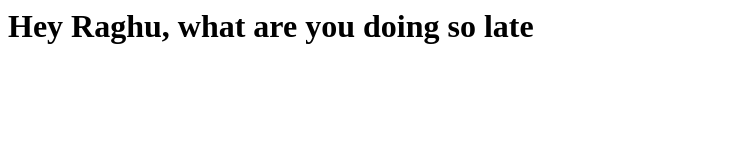
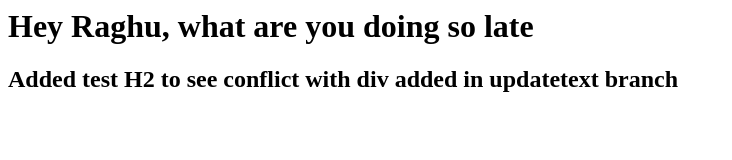
Before and after one commit to raghubs4fun/myfirsttest, a plain HTML site: page index.html in a window 1280 px wide. Shown: the whole page, without its empty margins (0-732 px from the left). Drawn offline with Linux system fonts and the light colour scheme.

Commit message:
Updated the index html to add h2 in master branch

```diff
--- a/index.html
+++ b/index.html
@@ -3,5 +3,6 @@
 </head>
 <body>
 <h1> Hey Raghu, what are you doing so late </h1>
+<h2> Added test H2 to see conflict with div added in updatetext branch</h2>
 </body>
 </html>
```
